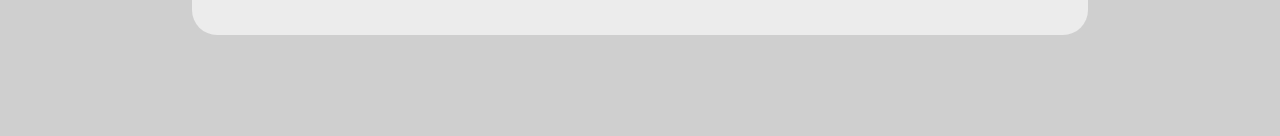
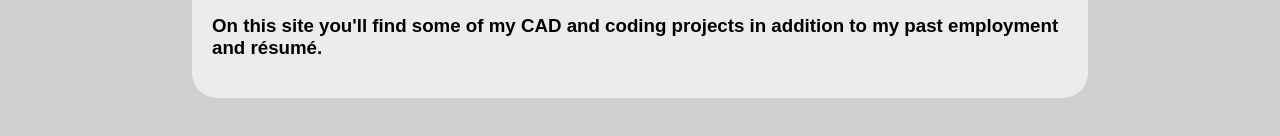
Before and after one commit to JoshWarn/JoshWarn.github.io, a plain HTML site: page About.html in a window 1280 px wide. Shown: the part 510-646 px from the top of the page. Drawn offline with Linux system fonts and the light colour scheme.

Commit message:
Update About.html

```diff
--- a/About.html
+++ b/About.html
@@ -360,6 +360,7 @@ a:link, a:visited, a:hover, a:active { color: white }
   <h2 style="text-align:center">About</h1>
   <center><img class="center" src="JWImg2.JPG" align="center" width="20%"></center>
   <h3 style="text-align:left" padding-left"20%" > Hi, I'm Joshua Warnasch. I enrolled in Texas A&M University and am studying Mechanical Engineering with an expected Bachelor of Science in 2022 with interest in pursuing a MS following that.</h2>
+  <h3 style="text-align:left" padding-left"20%" > On this site you'll find some of my CAD and coding projects in addition to my past employment and résumé.</h2>
 </div>
 </body>
 </html>
```
